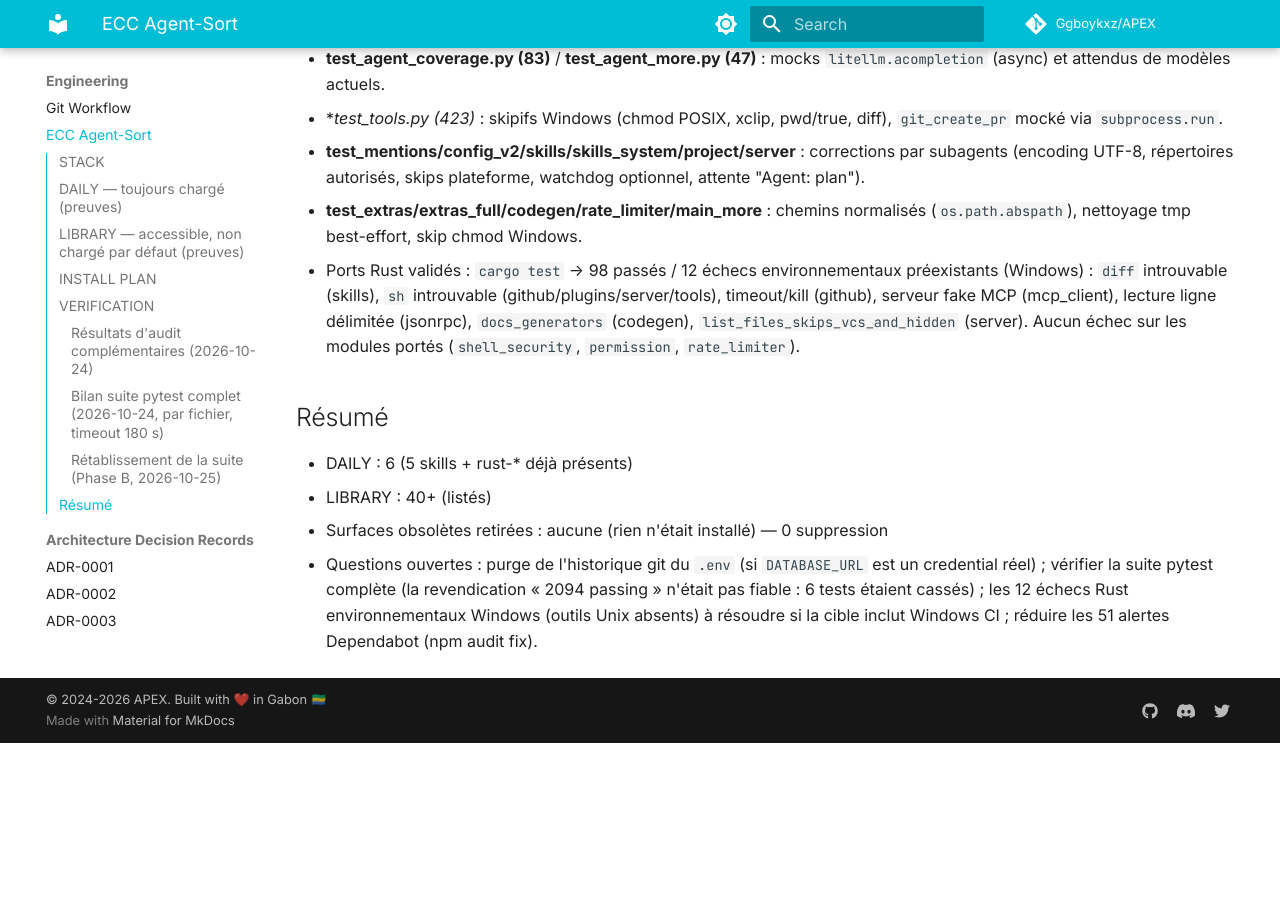
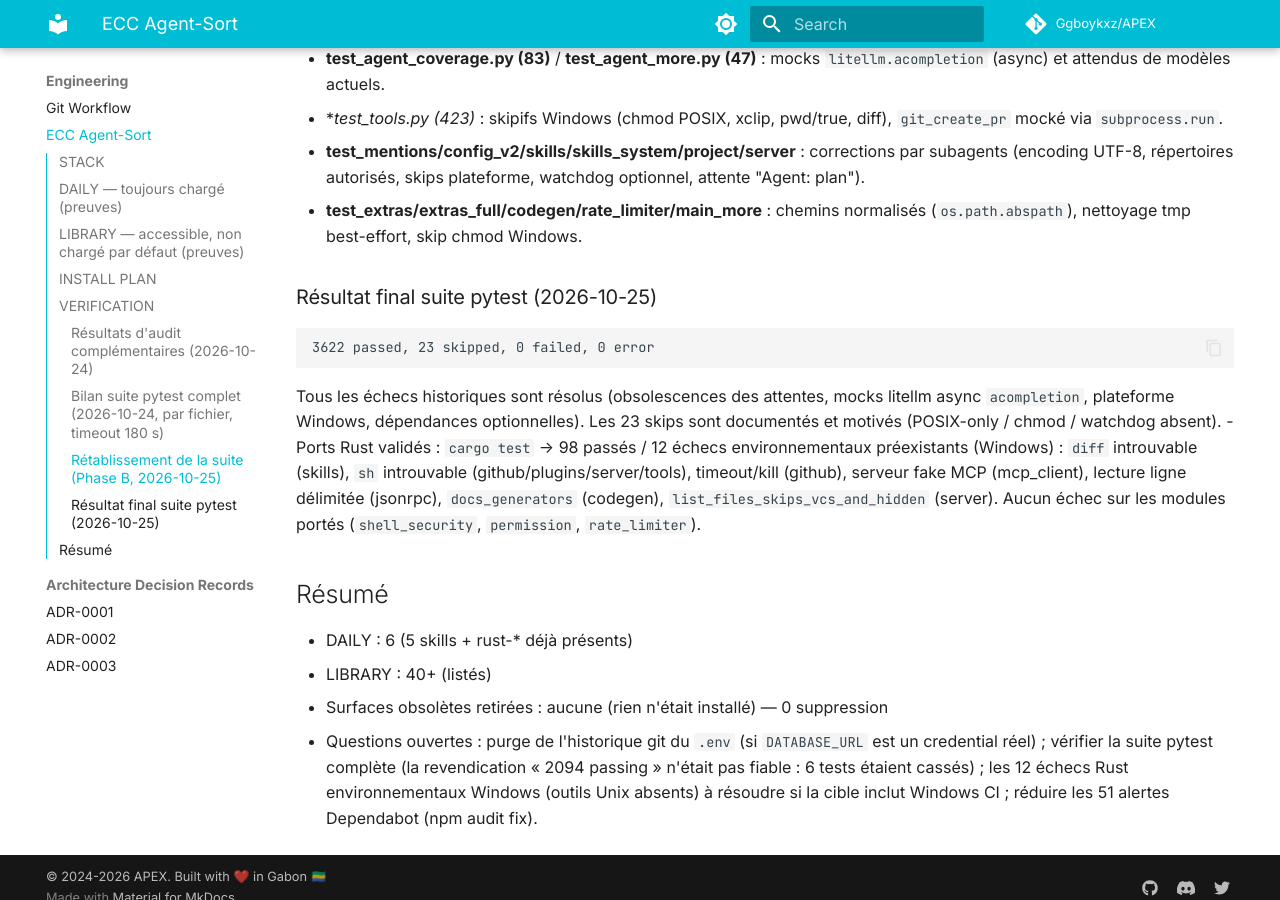
Before and after one commit to Ggboykxz/APEX, an MkDocs documentation site: the page built from docs/ecc-agent-sort.md, in a window 1280 px wide and 900 px high, scrolled down 4088 px. Built offline with MkDocs 1.6.1 and Material for MkDocs 9.7.7, drawn with Linux system fonts in a browser that asks for light colours; comment, search, counter and statistics services are not loaded; the version menu is left out; before the commit the page ends 4831 px from its top, so only the background shows below that.

Commit message:
docs: record final pytest result (3622 passed, 23 skipped)

````diff
--- a/docs/ecc-agent-sort.md
+++ b/docs/ecc-agent-sort.md
@@ -122,6 +122,16 @@ Corrections appliquées pour rendre la suite pytest verte (par fichier) :
   watchdog optionnel, attente "Agent: plan").
 - **test_extras/extras_full/codegen/rate_limiter/main_more** : chemins
   normalisés (`os.path.abspath`), nettoyage tmp best-effort, skip chmod Windows.
+
+### Résultat final suite pytest (2026-10-25)
+
+```
+3622 passed, 23 skipped, 0 failed, 0 error
+```
+
+Tous les échecs historiques sont résolus (obsolescences des attentes, mocks
+litellm async `acompletion`, plateforme Windows, dépendances optionnelles).
+Les 23 skips sont documentés et motivés (POSIX-only / chmod / watchdog absent).
 - Ports Rust validés : `cargo test` → 98 passés / 12 échecs environnementaux
   préexistants (Windows) : `diff` introuvable (skills), `sh` introuvable
   (github/plugins/server/tools), timeout/kill (github), serveur fake MCP
````
